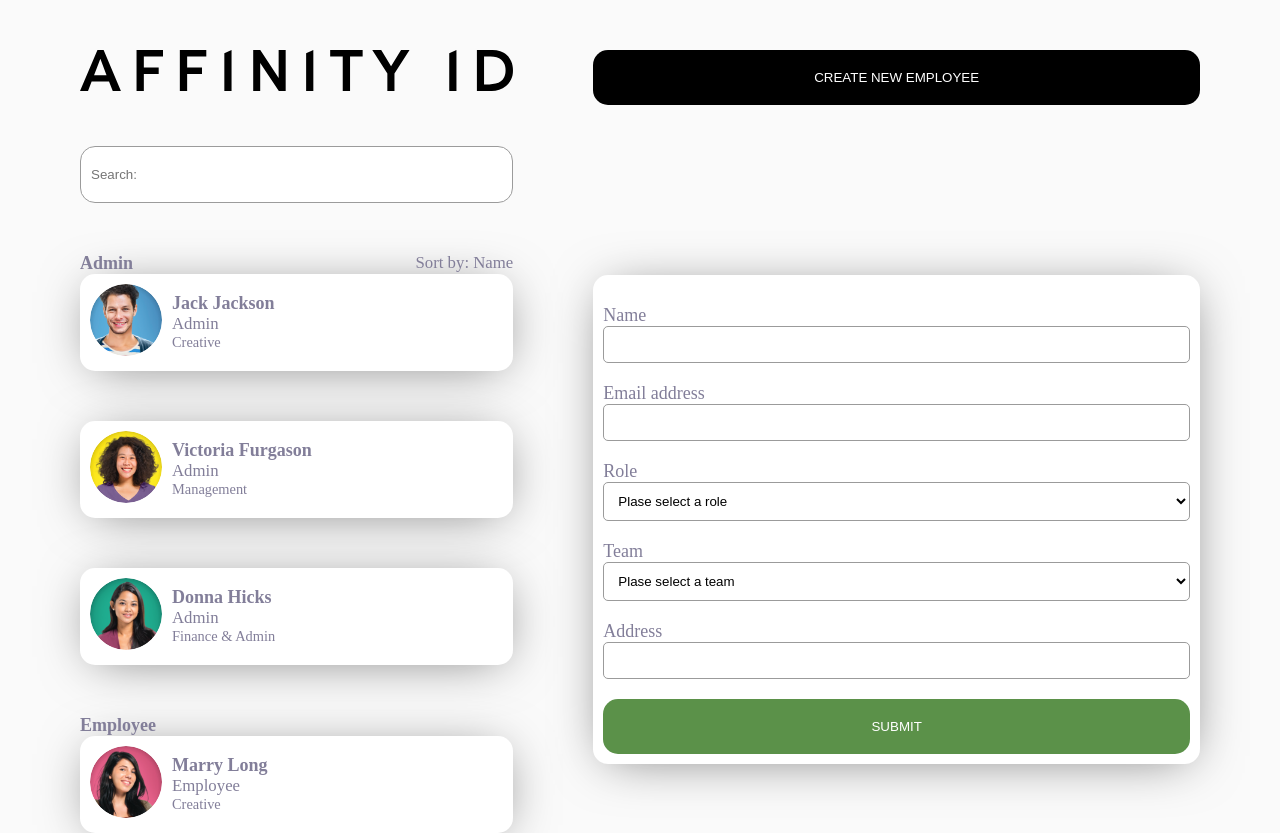
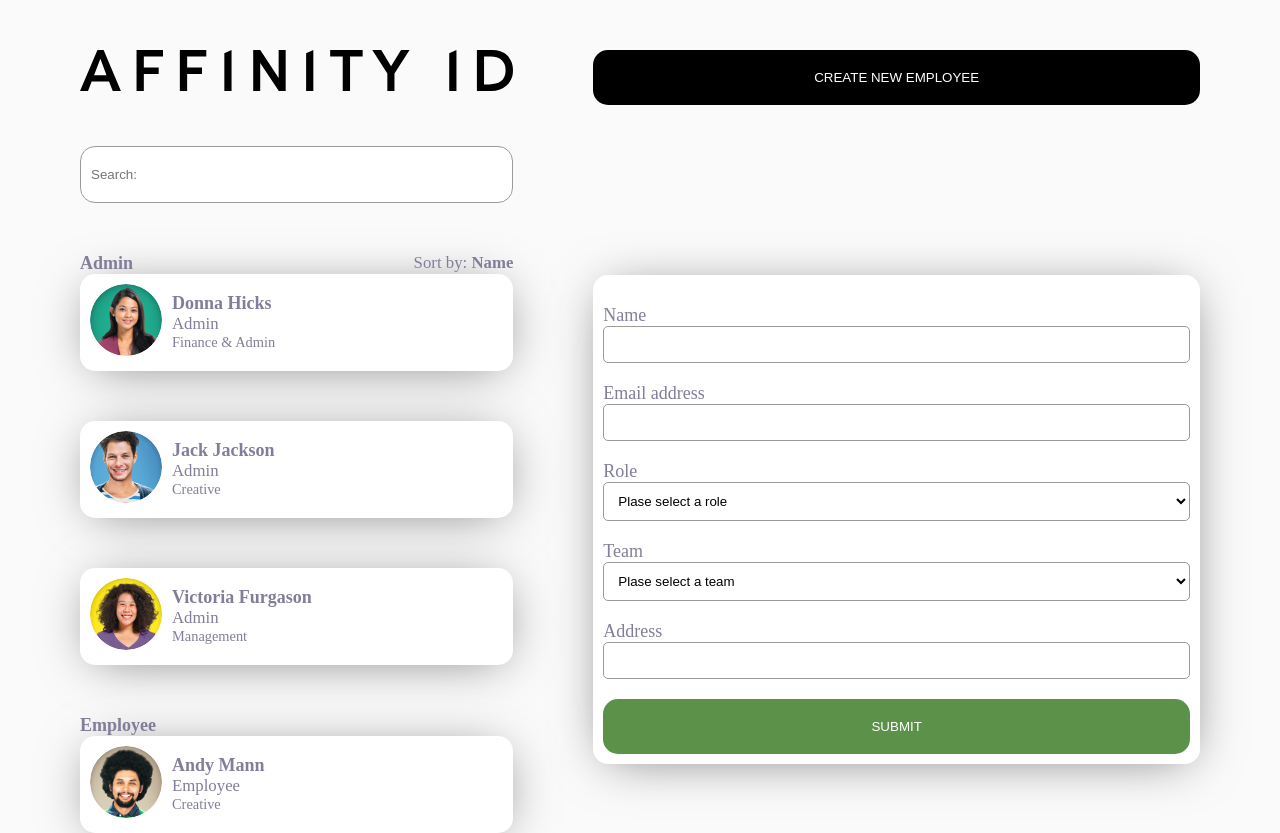
Before and after one commit to MrDockal/affinity-id, a React (Create React App) app: page / in a window 1280 px wide. Shown: the top 833 px of the page. Built offline with nearby package versions, Linux system fonts and the light colour scheme.

Commit message:
Implement search & sort logic

```diff
--- a/src/App.tsx
+++ b/src/App.tsx
@@ -7,7 +7,6 @@ import { StyledFlexRow } from './Components/Styled/FlexLayout/StyledFlexRow';
 import { StyledAppColumns } from './Components/Styled/FlexLayout/StyledAppColumns';
 import { StyledLogoImg } from './Components/Styled/Img/StyledLogoImg';
 import logoImg from './assets/img/affinityid-logo.svg';
-import { StyledSearchInput } from './Components/Styled/Form/StyledSearchInput';
 import { StyledSpace } from './Components/Styled/Elements/StyledSpace';
 import { EmployeeList } from './Containers/EmployeeList/EmployeeList';
 import { EmployeeStore } from './Context/EmployeeStore';
@@ -34,8 +33,6 @@ class App extends React.Component {
 								<StyledAppColumns flexNumber={5}>
 									<StyledLogoImg src={logoImg} />
 									<StyledSpace />
-									<StyledSearchInput type='text' placeholder='Search:' />
-									<StyledSpace />
 									<EmployeeList />
 								</StyledAppColumns>
 								<StyledAppColumns flexNumber={7}>
--- a/src/Components/ColumnHeading/ColumnHeading.tsx
+++ b/src/Components/ColumnHeading/ColumnHeading.tsx
@@ -5,6 +5,7 @@ import { StyledFlexRow } from '../Styled/FlexLayout/StyledFlexRow';
 interface IProps {
 	title: string;
 	sortBy?: string;
+	onClick?: () => void;
 }
 
 export const ColumnHeading = (props: IProps) => {
@@ -17,7 +18,7 @@ export const ColumnHeading = (props: IProps) => {
 				{
 					props.sortBy ?
 						<span>
-							Sort by: <span>{props.sortBy}</span>
+							Sort by: <span onClick={props.onClick && props.onClick} style={{fontWeight: 'bold'}}>{props.sortBy}</span>
 						</span> :
 						null
 				}
--- a/src/Containers/EmployeeList/EmployeeList.tsx
+++ b/src/Containers/EmployeeList/EmployeeList.tsx
@@ -5,6 +5,7 @@ import { ColumnHeading } from 'src/Components/ColumnHeading/ColumnHeading';
 import { SmallEmployeeCard } from 'src/Components/SmallEmployeeCard/SmallEmployeeCard';
 import { StyledSpace } from 'src/Components/Styled/Elements/StyledSpace';
 import { withEmployeeStore, IEmployeeStoreProps } from 'src/Context/EmployeeStore';
+import { StyledSearchInput } from 'src/Components/Styled/Form/StyledSearchInput';
 
 export interface IOwnProps {
 	/** */
@@ -12,14 +13,44 @@ export interface IOwnProps {
 
 type IProps = IEmployeeStoreProps & IOwnProps;
 
-export class EmployeeListWithStore extends React.PureComponent<IProps> {
+interface IState {
+	searchValue: string;
+	nameSort: number;
+}
+
+export class EmployeeListWithStore extends React.PureComponent<IProps, IState> {
+
+	public state: IState = {
+		searchValue: '',
+		nameSort: 1,
+	};
 
 	public render() {
-		const admins = this.props.employeeStore.employees.filter((employee: IEmployee) => employee.role === IRole.Admin);
-		const employees = this.props.employeeStore.employees.filter((employee: IEmployee) => employee.role === IRole.Employee);
+		const filteredEmployeesBySearch =
+			(!this.state.searchValue) ?
+				this.props.employeeStore.employees :
+				this.props.employeeStore.employees.filter((employee: IEmployee) => JSON.stringify(Object.values(employee)).toLowerCase().indexOf(this.state.searchValue.toLowerCase()) >= 0);
+
+		const allEmployees = filteredEmployeesBySearch.sort((em1: IEmployee, em2: IEmployee) => {
+			if (em1.name > em2.name) {
+				return this.state.nameSort;
+			}
+			else if (em1.name < em2.name) {
+				return -this.state.nameSort;
+			}
+			else {
+				return 0;
+			}
+		})
+		const admins = allEmployees.filter((employee: IEmployee) => employee.role === IRole.Admin);
+		const employees = allEmployees.filter((employee: IEmployee) => employee.role === IRole.Employee);
 		return (
 			<React.Fragment>
-				<ColumnHeading title={'Admin'} sortBy={'Name'} />
+				<StyledSearchInput type='text' placeholder='Search:' onChange={this.onSearchValueChange}/>
+				<StyledSpace />
+				{
+					admins.length > 0 && <ColumnHeading title={'Admin'} sortBy={'Name'} onClick={this.toggleSort} />
+				}
 				{
 					admins.map((admin: IEmployee) =>
 						<React.Fragment key={admin.email}>
@@ -28,7 +59,9 @@ export class EmployeeListWithStore extends React.PureComponent<IProps> {
 						</React.Fragment>
 					)
 				}
-				<ColumnHeading title={'Employee'} />
+				{
+					employees.length > 0 && <ColumnHeading title={'Employee'} />
+				}
 				{
 					employees.map((employee: IEmployee) =>
 						<React.Fragment key={employee.email}>
@@ -40,6 +73,18 @@ export class EmployeeListWithStore extends React.PureComponent<IProps> {
 			</React.Fragment>
 		);
 	}
+
+	private onSearchValueChange = (e: React.ChangeEvent<HTMLInputElement>) => {
+		this.setState({
+			searchValue: e.target.value,
+		});
+	}
+
+	private toggleSort = () => {
+		this.setState({
+			nameSort: -this.state.nameSort,
+		});
+	}
 }
 
 export const EmployeeList = withEmployeeStore(EmployeeListWithStore);
```
